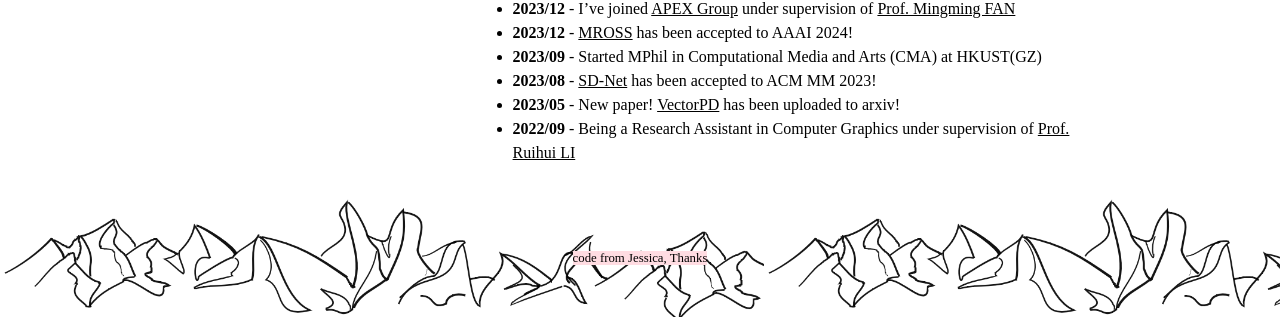
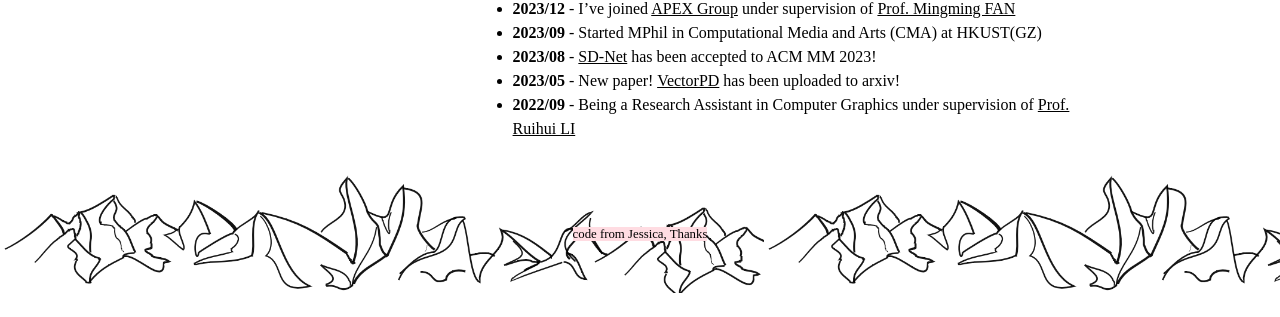
Before and after one commit to Yiki77/yiqi-liang, a website with bundled scripts: page index.html in a window 1280 px wide. Shown: the part 560-877 px from the top of the page. After the commit the page ends 853 px from the top, so only its background shows below. Built offline with nearby package versions, Linux system fonts and the light colour scheme.

Commit message:
Update index.html

```diff
--- a/index.html
+++ b/index.html
@@ -106,7 +106,6 @@
                         <h3 class="masthead-subheading mt-4">Updates</h3>
                         <ul>
                             <li><b>2023/12</b> - I’ve joined <a href="https://www.mingmingfan.com/lab/" target="_blank" class="font-underline">APEX Group</a> under supervision of <a href="https://www.mingmingfan.com/" target="_blank" class="font-underline">Prof. Mingming FAN</a></li>
-                            <li><b>2023/12</b> - <a href="https://arxiv.org/abs/2410.04072" target="_blank" class="font-underline">MROSS</a> has been accepted to AAAI 2024!</li>
                             <li><b>2023/09</b> - Started MPhil in Computational Media and Arts (CMA) at HKUST(GZ)</li>
                             <li><b>2023/08</b> - <a href="https://dl.acm.org/doi/10.1145/3581783.3611716" target="_blank" class="font-underline">SD-Net</a> has been accepted to ACM MM 2023!</li>
                             <li><b>2023/05</b> - New paper! <a href="https://arxiv.org/abs/2410.04182" target="_blank" class="font-underline">VectorPD</a> has been uploaded to arxiv!</li>
```
